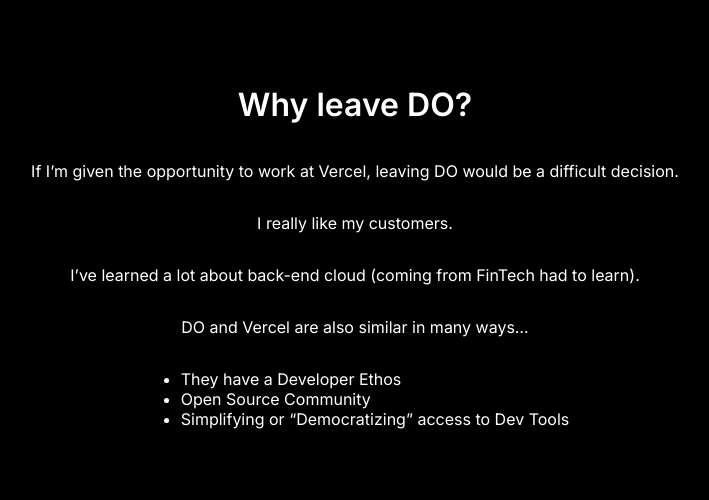
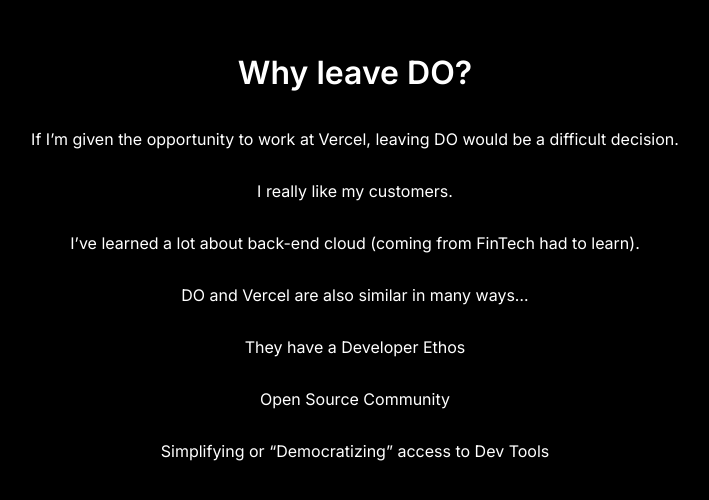
Before and after one commit to ralphieninefo/hire-raphael-nextjs, a Next.js app: page /why-leaving-do in a window 1280 px wide. Shown: the part 146-646 px from the top of the page, without its empty margins (285-994 px from the left). Built offline with nearby package versions, Linux system fonts and the light colour scheme; a web font is replaced by a local one.

Commit message:
Update Why Leave DO page content to remove bullets

```diff
--- a/pages/why-leaving-do.js
+++ b/pages/why-leaving-do.js
@@ -13,11 +13,9 @@
         <p>I really like my customers.</p>
         <p>I’ve learned a lot about back-end cloud (coming from FinTech had to learn).</p>
         <p>DO and Vercel are also similar in many ways…</p>
-        <ul>
-          <li>They have a Developer Ethos</li>
-          <li>Open Source Community</li>
-          <li>Simplifying or “Democratizing” access to Dev Tools</li>
-        </ul>
+        <p>They have a Developer Ethos</p>
+        <p>Open Source Community</p>
+        <p>Simplifying or “Democratizing” access to Dev Tools</p>
       </main>
     </div>
   );
```
